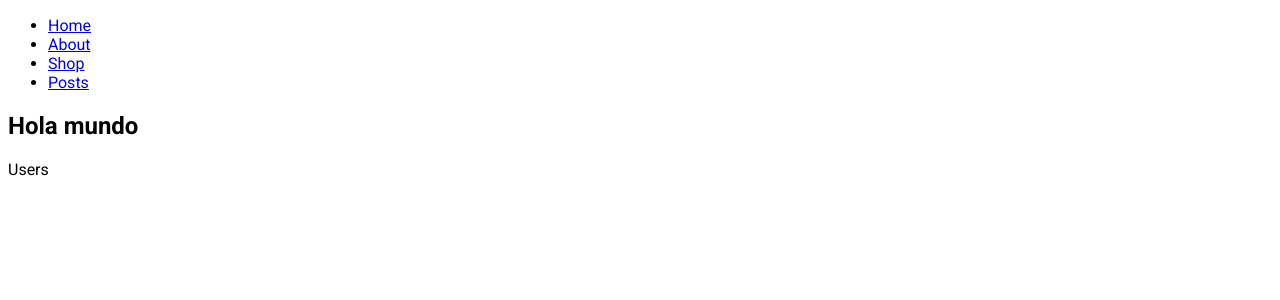
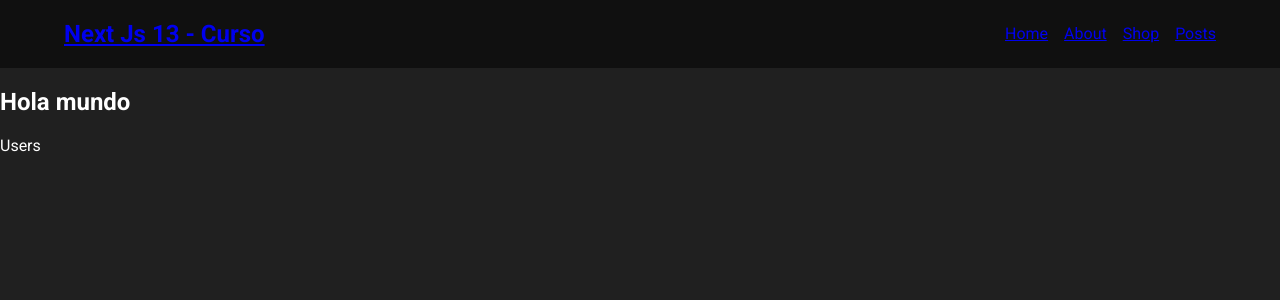
Before and after one commit to Majomon/CursoNext13Js, a Next.js app: page / in a window 1280 px wide. Shown: the top 300 px of the page. Built offline with nearby package versions, Linux system fonts and the light colour scheme.

Commit message:
Dando estilo e instalando Tailwind

```diff
--- /dev/null
+++ b/app/global.css
@@ -0,0 +1,7 @@
+body{
+    padding: 0;
+    margin: 0;
+    box-sizing: border-box;
+    background: #202020;
+    color: white;
+}
--- a/app/layout.js
+++ b/app/layout.js
@@ -1,5 +1,6 @@
-import Navbar from "@/components/Navbar";
+import Navbar from "@/components/Navbar/Navbar";
 import { Roboto } from "next/font/google";
+import "./global.css";
 
 /* Los metada solamente funcionan en paginas del lado del servidor */
 export const metadata = {
--- a/app/posts/page.jsx
+++ b/app/posts/page.jsx
@@ -1,5 +1,5 @@
 import PostCard from "@/components/PostCard";
-
+import styles from "./Post.module.css"
 async function loadPost() {
   const res = await fetch("https://jsonplaceholder.typicode.com/posts");
   const data = await res.json();
@@ -12,7 +12,7 @@ async function PostPage() {
   const posts = await loadPost();
 
   return (
-    <div>
+    <div className={styles.grid}>
       {posts.map((post) => (
         <PostCard post={post} key={post.id} />
       ))}
--- a/components/Navbar.jsx
+++ b/components/Navbar/Navbar.jsx
@@ -1,8 +1,11 @@
 import Link from "next/link";
-
+import styles from "./Navbar.module.css";
 const Navbar = () => {
   return (
-    <nav>
+    <nav className={styles.navbar}>
+      <Link href="/">
+        <h2>Next Js 13 - Curso</h2>
+      </Link>
       <ul>
         <li>
           <Link href="/">Home</Link>
--- /dev/null
+++ b/components/Navbar/Navbar.module.css
@@ -0,0 +1,16 @@
+.navbar {
+  background: #101010;
+  padding: 0 4rem;
+  display: flex;
+  justify-content: space-between;
+  align-items: center;
+}
+
+.navbar ul {
+  display: flex;
+  gap: 1rem;
+}
+
+.navbar ul li {
+  list-style: none;
+}
--- a/package.json
+++ b/package.json
@@ -14,5 +14,10 @@
     "next": "13.4.19",
     "react": "18.2.0",
     "react-dom": "18.2.0"
+  },
+  "devDependencies": {
+    "autoprefixer": "^10.4.15",
+    "postcss": "^8.4.28",
+    "tailwindcss": "^3.3.3"
   }
 }
```
Also changed, not shown: app/posts/Post.module.css (added, +7 -0 lines), 1 other file (tests, documents, lock files or other folders).
